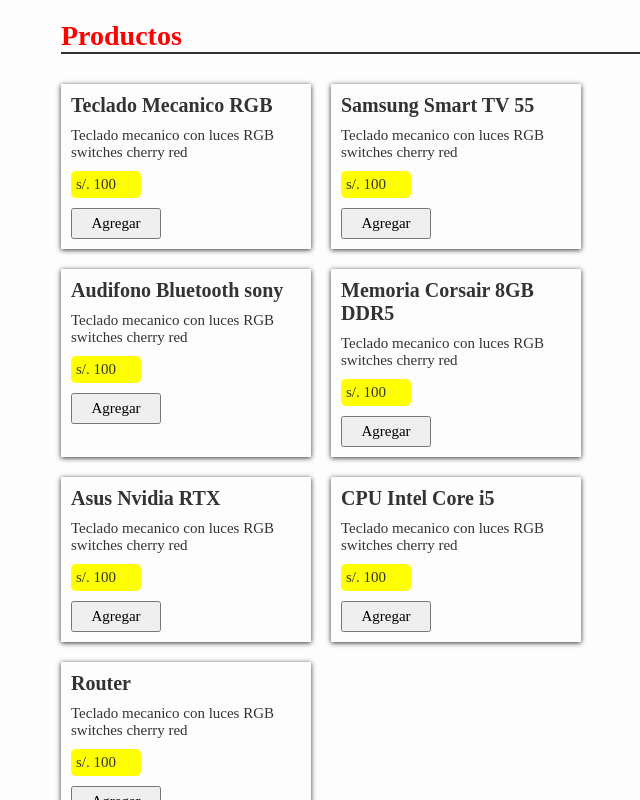
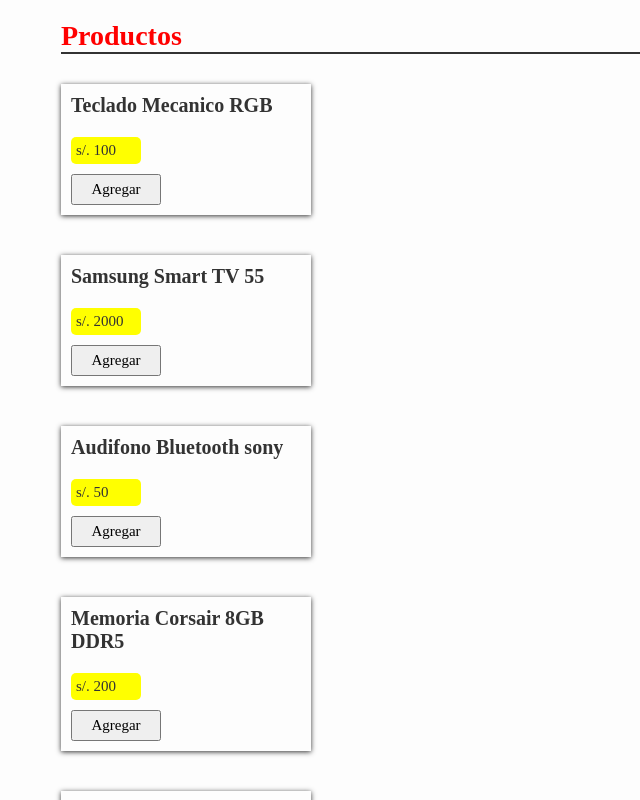
Before and after one commit to MiguelJarecca/car, a React (Vite) app in the folder front/: page / in a window 1280 px wide. Shown: the top 800 px of the page, without its empty margins (195-835 px from the left). Built offline with nearby package versions, Linux system fonts and the light colour scheme.

Commit message:
se implementa ProductSercive

```diff
--- a/front/src/components/Product.jsx
+++ b/front/src/components/Product.jsx
@@ -1,78 +1,35 @@
-import React from 'react'
+import React, { useEffect, useState } from 'react'
+import productService from '../services/ProductService';
 
 export default function Product() {
 
+    const [products, setProducts] = useState([]);
+
+    useEffect(() =>
+        {
+            const data = productService();
+            setProducts(data);
+        },[])
+
+        console.log('hola', products)
   return (
     <>
     <div className='product'>
       <h3 className='title'>Productos</h3>
 
-      <article className='product-container'>
-        <div className="card">
-            <h2 className="card-title">Teclado Mecanico RGB</h2>
-                <p className="card-text">Teclado mecanico con luces RGB switches cherry red</p>
-                <div className='card-div'>
-                    <div className='card-price'>s/. 100</div>
-                    <button type='submit'>Agregar</button>
+        {products.map(prod => (
+
+            <article className='product-container' key={prod.id}>
+                <div className="card">
+                    <h2 className="card-title">{prod.name}</h2>
+                        <p className="card-text">{prod.descrition}</p>
+                        <div className='card-div'>
+                            <div className='card-price'>{prod.price}</div>
+                            <button type='submit'>Agregar</button>
+                        </div>
                 </div>
-        </div>
-
-        <div className="card">
-            <h2 className="card-title">Samsung Smart TV 55</h2>
-                <p className="card-text">Teclado mecanico con luces RGB switches cherry red</p>
-                <div className='card-div'>
-                    <div className='card-price'>s/. 100</div>
-                    <button type='submit'>Agregar</button>
-                </div>
-        </div>
-
-        <div className="card">
-            <h2 className="card-title">Audifono Bluetooth sony</h2>
-                <p className="card-text">Teclado mecanico con luces RGB switches cherry red</p>
-                <div className='card-div'>
-                    <div className='card-price'>s/. 100</div>
-                    <button type='submit'>Agregar</button>
-                </div>
-        </div>
-
-        <div className="card">
-            <h2 className="card-title">Memoria Corsair 8GB DDR5</h2>
-                <p className="card-text">Teclado mecanico con luces RGB switches cherry red</p>
-                <div className='card-div'>
-                    <div className='card-price'>s/. 100</div>
-                    <button type='submit'>Agregar</button>
-                </div>
-        </div>
-
-        <div className="card">
-            <h2 className="card-title">Asus Nvidia RTX</h2>
-                <p className="card-text">Teclado mecanico con luces RGB switches cherry red</p>
-                <div className='card-div'>
-                    <div className='card-price'>s/. 100</div>
-                    <button type='submit'>Agregar</button>
-                </div>
-        </div>
-
-        <div className="card">
-            <h2 className="card-title">CPU Intel Core i5</h2>
-                <p className="card-text">Teclado mecanico con luces RGB switches cherry red</p>
-                <div className='card-div'>
-                    <div className='card-price'>s/. 100</div>
-                    <button type='submit'>Agregar</button>
-                </div>
-        </div>
-
-        <div className="card">
-            <h2 className="card-title">Router</h2>
-                <p className="card-text">Teclado mecanico con luces RGB switches cherry red</p>
-                <div className='card-div'>
-                    <div className='card-price'>s/. 100</div>
-                    <button type='submit'>Agregar</button>
-                </div>
-        </div>
-      </article>
-
-
+            </article>
+        ))}
 
     </div>
 
--- /dev/null
+++ b/front/src/services/ProductService.js
@@ -0,0 +1,7 @@
+
+import { products } from './../data/productos';
+
+export default function ProductService() {
+
+  return products;
+}
```
